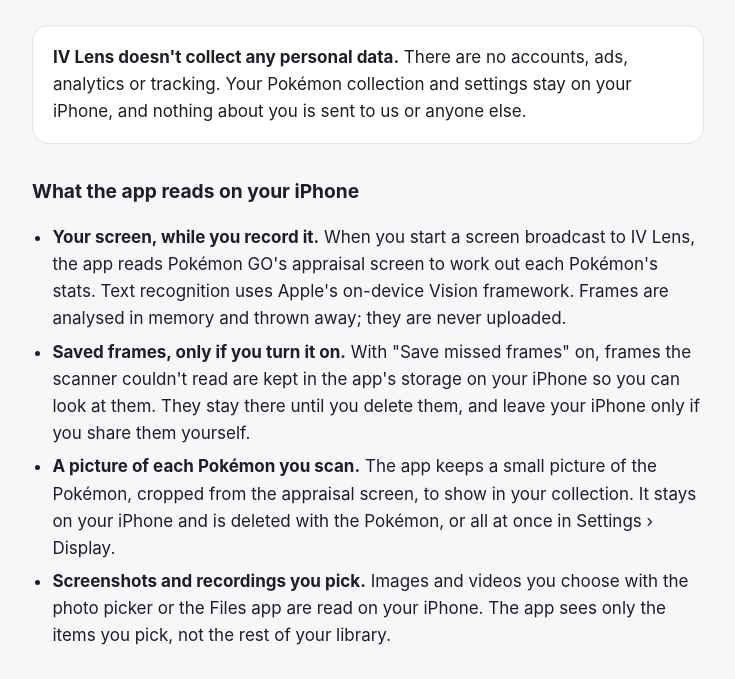
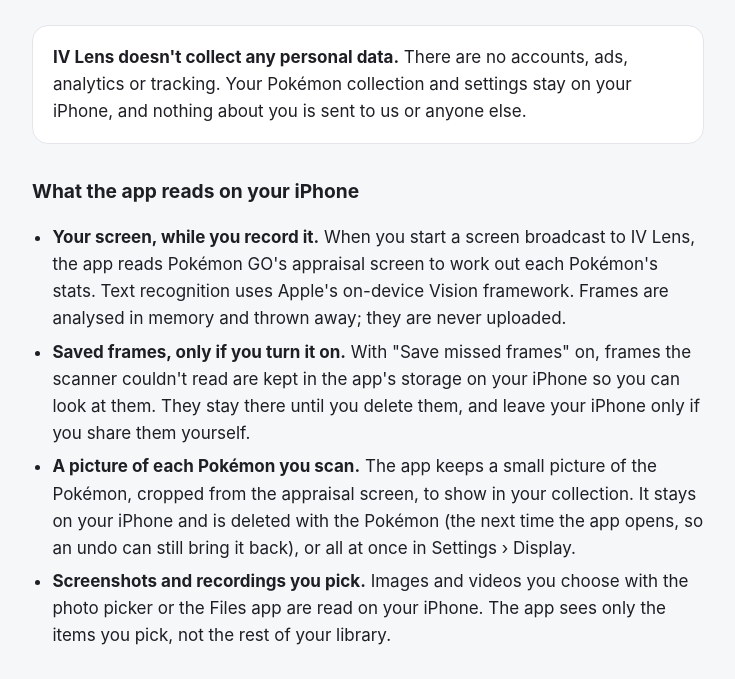
Before and after one commit to geofrust/ivlens-data, a plain HTML site: page privacy.html in a window 1280 px wide. Shown: the part 115-794 px from the top of the page, without its empty margins (272-1007 px from the left). Drawn offline with Linux system fonts and the light colour scheme.

Commit message:
Privacy policy: when a deleted Pokémon's picture is removed

```diff
--- a/privacy.html
+++ b/privacy.html
@@ -43,7 +43,8 @@
       read are kept in the app's storage on your iPhone so you can look at them. They stay there until you delete them,
       and leave your iPhone only if you share them yourself.</li>
     <li><strong>A picture of each Pokémon you scan.</strong> The app keeps a small picture of the Pokémon, cropped from
-      the appraisal screen, to show in your collection. It stays on your iPhone and is deleted with the Pokémon, or
+      the appraisal screen, to show in your collection. It stays on your iPhone and is deleted with the Pokémon (the next time the app opens, so an undo can still bring it
+      back), or
       all at once in Settings › Display.</li>
     <li><strong>Screenshots and recordings you pick.</strong> Images and videos you choose with the photo picker or the
       Files app are read on your iPhone. The app sees only the items you pick, not the rest of your library.</li>
```
